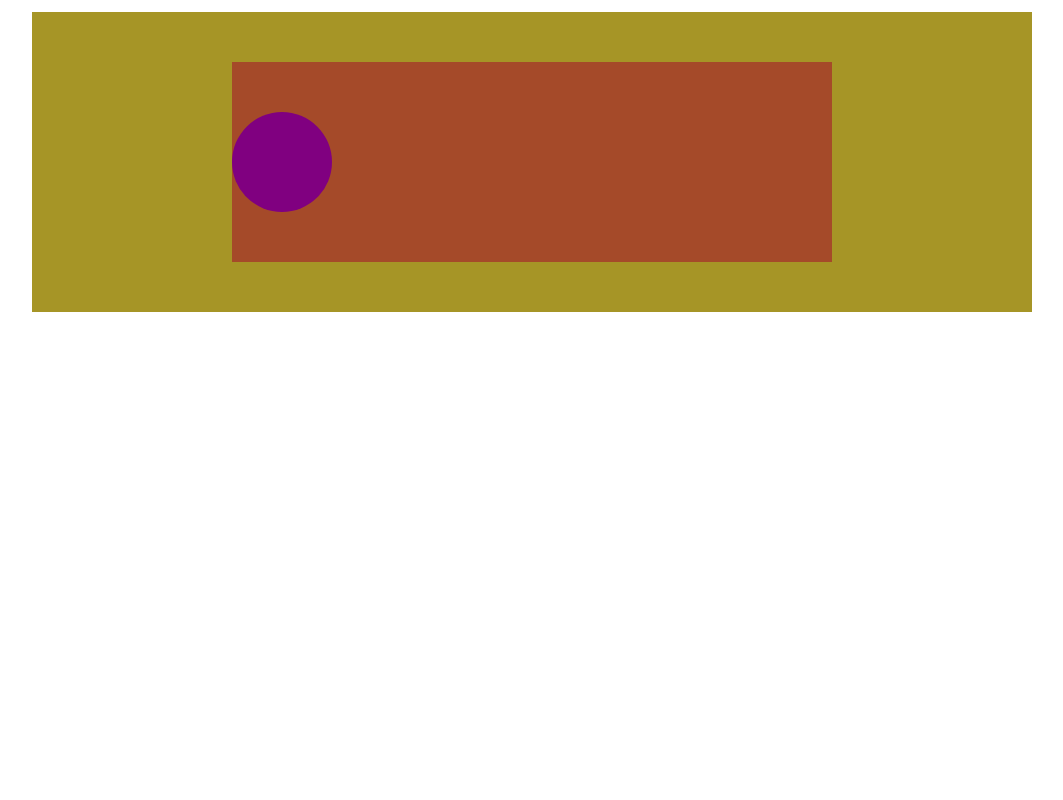
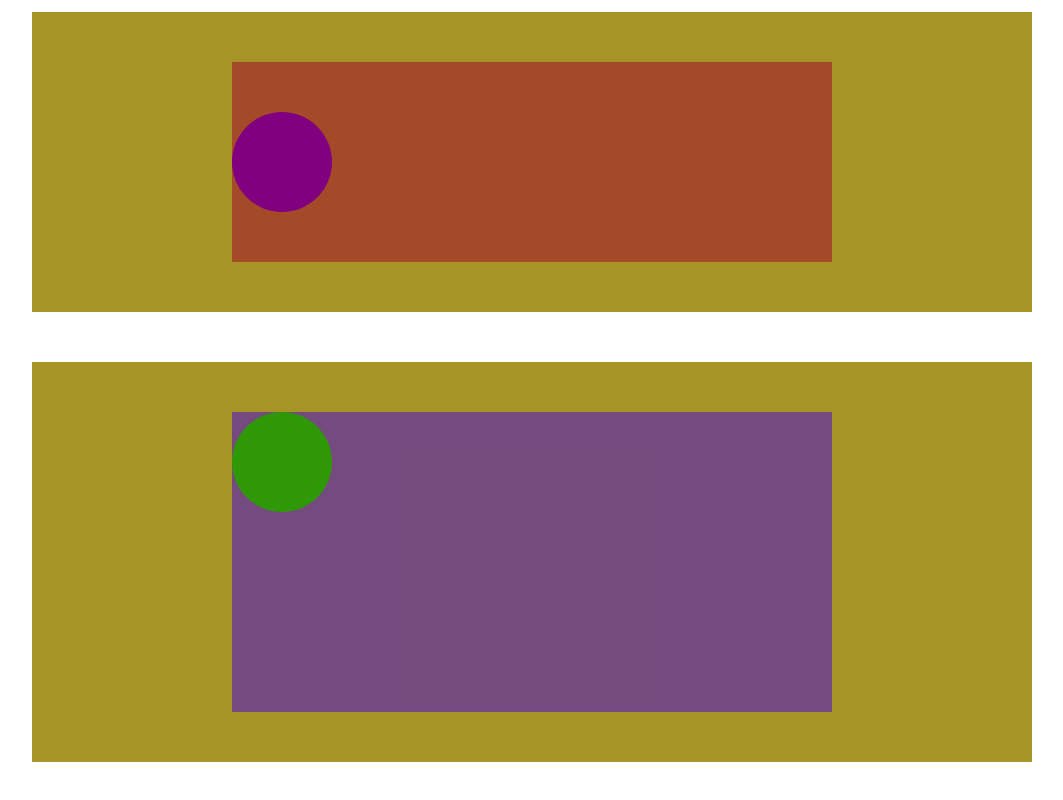
Before and after one commit to shahinexy/PH-html-css, a plain HTML site: page animetion.html in a window 1280 px wide. Shown: the part 568-1368 px from the top of the page, without its empty margins (108-1171 px from the left). Before the commit the page ends 930 px from the top, so only its background shows below. Drawn offline with Linux system fonts and the light colour scheme.

Commit message:
animetion

```diff
--- a/animetion.html
+++ b/animetion.html
@@ -54,6 +54,37 @@
             position: absolute;
             animation: ping_pong_ball 1s ease-in-out 0.3s 4 alternate;
         }
+        .box_area_2{
+            width: 600px;
+            height: 300px;
+            background-color: rgba(95, 42, 165, 0.693);
+            margin: 50px 0;
+            position: relative;
+        }
+        @keyframes bounch{
+            0%{
+                top: 0;
+                left: 0;
+            }
+            25%{
+                top: 500px;
+                left: 200px;
+            }
+            50%{
+
+            }
+            100%{
+
+            }
+        }
+        .ball_2{
+            width: 100px;
+            height: 100px;
+            background-color: rgb(46, 152, 7);
+            border-radius: 50%;
+            position: absolute;
+            animation: bounch 1s ease-in-out 0.3s infinite alternate;
+        }
     </style>
 </head>
 <body>
@@ -67,5 +98,10 @@
             <div class="ball"></div>
         </div>
     </div>
+    <div class="container_2">
+        <div class="box_area_2">
+            <div class="ball_2"></div>
+        </div>
+    </div>
 </body>
 </html>
```
